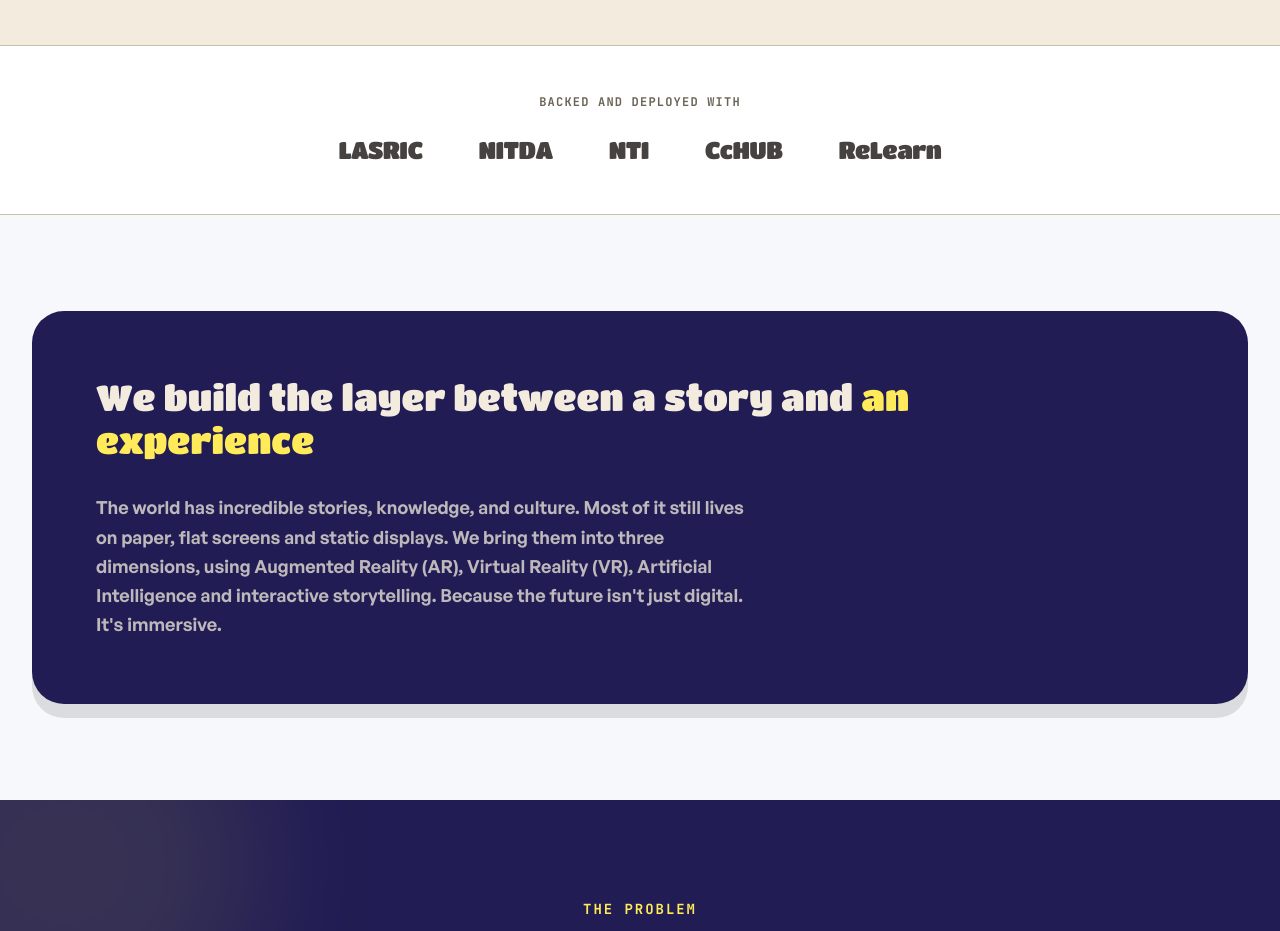
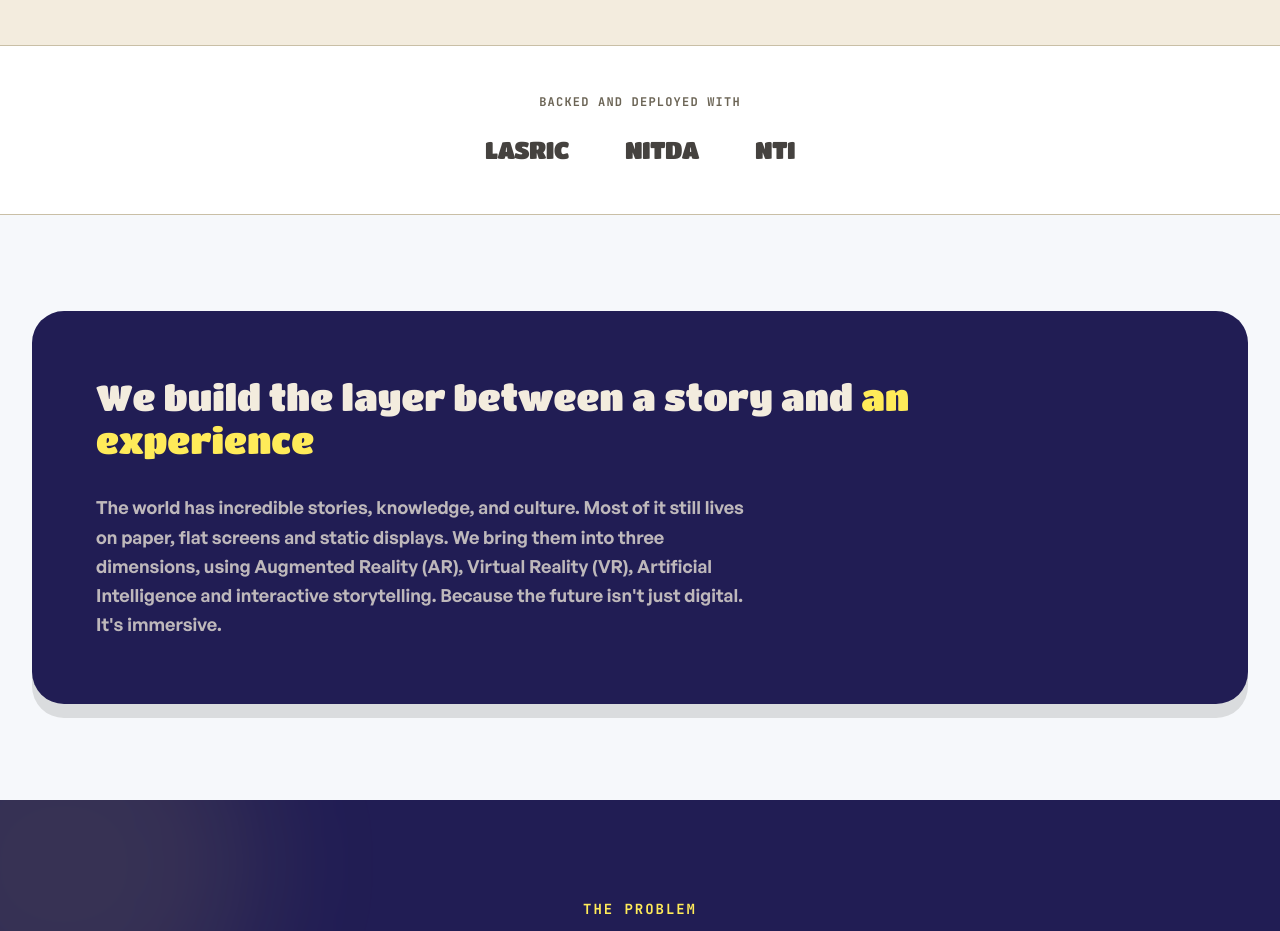
Before and after one commit to bluesandsacademy/Cr8labs, a Next.js app: page / in a window 1280 px wide. Shown: the part 1201-2132 px from the top of the page. Built offline with nearby package versions, Linux system fonts and the light colour scheme.

Commit message:
fix: update partners list in BackedBy component and test

```diff
--- a/components/home/BackedBy.tsx
+++ b/components/home/BackedBy.tsx
@@ -1,4 +1,4 @@
-const PARTNERS = ["LASRIC", "NITDA", "NTI", "CcHUB", "ReLearn"];
+const PARTNERS = ["LASRIC", "NITDA", "NTI"];
 
 /**
  * Its own band, not a footnote inside another section — the credibility
```
Also changed, not shown: 2 other files (tests, documents, lock files or other folders).
